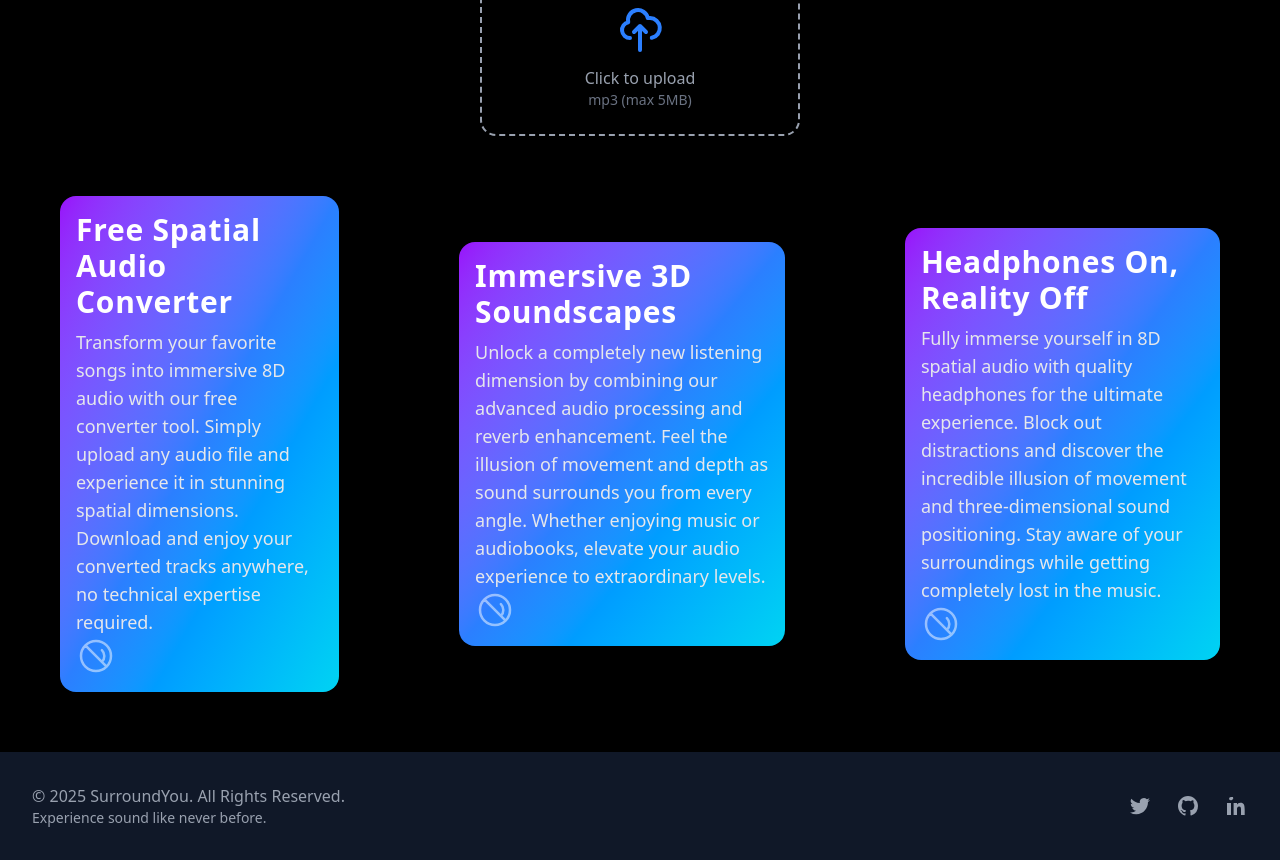
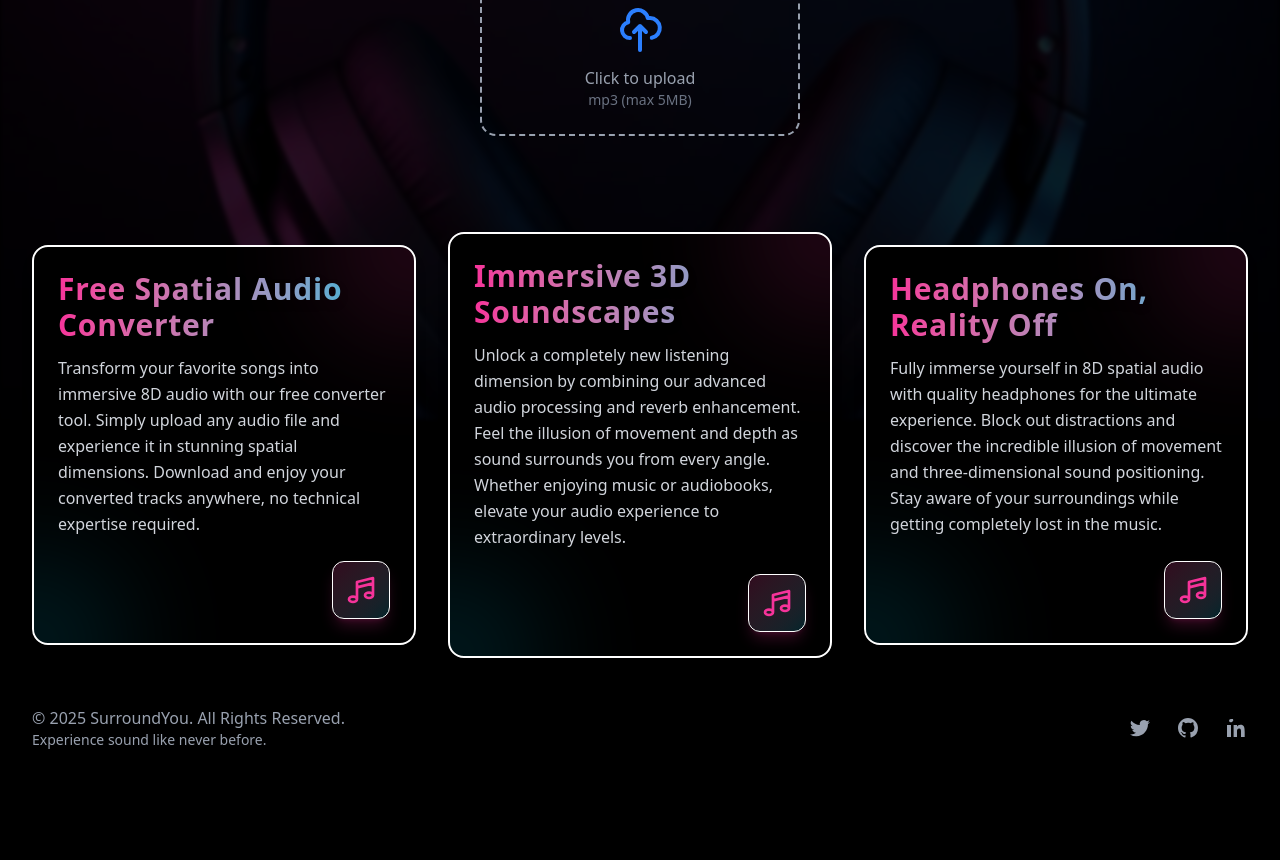
Before and after one commit to itxadii/SurroundYou, a React (Vite) app: page / in a window 1280 px wide. Shown: the part 380-1240 px from the top of the page. After the commit the page ends 1162 px from the top, so only its background shows below. Built offline with nearby package versions, Linux system fonts and the light colour scheme; no server answers; what aws-amplify would draw is missing.

Commit message:
Improved UI/Ux

```diff
--- a/components/Card.jsx
+++ b/components/Card.jsx
@@ -2,46 +2,50 @@ import React from 'react'
 
 const Card = ({ title, description, icon: Icon }) => {
   return (
-    <div className='
-      p-4 m-15
-      flex-col justify-between items-center
-      bg-gradient-to-br from-purple-600 via-blue-500 to-cyan-400
-      rounded-2xl
-      shadow-lg
-      transform hover:scale-105 hover:shadow-2xl
-      transition-all duration-100 ease-in-out
-      cursor-pointer
-    '>
+    <div className='group relative p-6 m-4 flex flex-col justify-between min-h-[320px] max-w-sm bg-black rounded-2xl shadow-lg hover:shadow-pink-500/50 transform hover:scale-105 transition-all duration-300 ease-out cursor-pointer overflow-hidden border-2 border-white hover:border-pink-500'>
+
+      {/* Animated gradient overlay */}
+      <div className='absolute inset-0 bg-gradient-to-br from-pink-500/10 via-purple-500/10 to-cyan-500/10 opacity-0 group-hover:opacity-100 transition-opacity duration-500'></div>
+
+      {/* Glowing orbs */}
+      <div className='absolute -top-20 -right-20 w-40 h-40 bg-pink-500 rounded-full blur-3xl opacity-20 group-hover:opacity-40 transition-opacity duration-500'></div>
+      <div className='absolute -bottom-20 -left-20 w-40 h-40 bg-cyan-500 rounded-full blur-3xl opacity-20 group-hover:opacity-40 transition-opacity duration-500'></div>
+
+      {/* Content container */}
+      <div className='relative z-10 flex flex-col justify-between h-full'>
+
         {/* Card Content */}
-      <div>
-        <h1 className='text-3xl font-bold text-white tracking-wide'>
+        <div className='space-y-3 flex-grow'>
+          <h1 className='text-2xl md:text-3xl font-bold text-transparent bg-clip-text bg-gradient-to-r from-pink-500 to-cyan-500 tracking-wide drop-shadow-lg'>
             {title}
           </h1>
-        <p className='mt-2 text-lg text-gray-200'>
+          <p className='text-sm md:text-base text-gray-300 leading-relaxed'>
             {description}
           </p>
         </div>
 
         {/* Decorative Icon */}
-      <div className='self-end'>
+        <div className='flex justify-end mt-6'>
+          <div className='p-3 bg-gradient-to-br from-pink-500/20 to-cyan-500/20 backdrop-blur-md rounded-xl border border-white group-hover:border-white group-hover:scale-110 group-hover:rotate-12 transition-all duration-300 shadow-lg shadow-pink-500/20'>
             {Icon ? (
               Icon
             ) : (
               <svg
-            className="w-10 h-10 text-white/50"
+                className="w-8 h-8 text-pink-500"
                 fill="none"
                 stroke="currentColor"
                 viewBox="0 0 24 24"
-            xmlns="http://www.w3.org/2000/svg"
               >
                 <path
                   strokeLinecap="round"
                   strokeLinejoin="round"
-              strokeWidth="1.5"
-              d="M15.536 8.464a5 5 0 010 7.072m2.828-9.9a9 9 0 010 12.728M5.636 5.636a9 9 0 0112.728 0M18.364 18.364A9 9 0 015.636 5.636m12.728 12.728L5.636 5.636"
+                  strokeWidth="2"
+                  d="M9 19V6l12-3v13M9 19c0 1.105-1.343 2-3 2s-3-.895-3-2 1.343-2 3-2 3 .895 3 2zm12-3c0 1.105-1.343 2-3 2s-3-.895-3-2 1.343-2 3-2 3 .895 3 2zM9 10l12-3"
                 />
               </svg>
             )}
+          </div>
+        </div>
       </div>
     </div>
   )
--- a/components/Footer.jsx
+++ b/components/Footer.jsx
@@ -2,7 +2,7 @@ import React from 'react'
 
 const Footer = () => {
     return (
-        <footer className="bg-gray-900 text-gray-400 py-8 w-full">
+        <footer className="bg-black text-gray-400 py-8 w-full">
         <div className="max-w-7xl mx-auto px-4 sm:px-6 lg:px-8 w-full">
             <div className="flex flex-col md:flex-row justify-between items-center">
             {/* Copyright Info */}
--- a/components/Upload.jsx
+++ b/components/Upload.jsx
@@ -138,21 +138,23 @@ const Upload = () => {
                     )}
                     {processingStatus && <p className="mt-3 text-blue-300 font-mono text-3v12 italic text-center">{processingStatus}</p>}
                     {error && <p className="mt-3 text-red-500 font-mono text-sm italic">{error}</p>}
-                    {downloadUrl && (
-                        <a href={downloadUrl} download className="mt-4 px-4 py-2 bg-gradient-to-r from-blue-500 to-purple-600 text-white font-bold rounded-lg hover:bg-blue-100">
+                </div>
+                <input id="fileInput" type="file" accept=".mp3" className="hidden" onChange={handleFileChange} />
+            </label>
+            {downloadUrl && (
+                <div className='mt-6'>
+                        <a href={downloadUrl} download className="mt-6 px-4 py-2 bg-gradient-to-r from-blue-500 to-purple-600 text-white font-bold rounded-lg hover:bg-blue-100">
                            <span className="bg-white bg-clip-text text-transparent font-serif">
                            Download
                            </span>
                         </a>
+                </div>
                     )}
-                    {selectedFile && !processingStatus && (
+            {selectedFile && !processingStatus && (
                  <button onClick={handleProcessClick} className="mt-6 px-6 py-3 bg-gradient-to-r from-blue-500 to-purple-600 text-white font-semibold rounded-lg shadow-md hover:scale-105 transition-transform">
                     Convert to 8D
                 </button>
             )}
-                </div>
-                <input id="fileInput" type="file" accept=".mp3" className="hidden" onChange={handleFileChange} />
-            </label>
         </div>
     );
 };
--- a/src/App.jsx
+++ b/src/App.jsx
@@ -3,13 +3,21 @@ import Navbar from '../components/Navbar'
 import Upload from '../components/Upload'
 import Card from '../components/Card'
 import Footer from '../components/Footer'
+import headphonesImg from './assets/headphones.JPG'
 
 const App = () => {
   return (
     <div>
+      <div
+       className='fixed inset-0 z-[-1] opacity-15 bg-center bg-cover bg-no-repeat' // Changed z-0 to z-[-1]
+        style={{
+        backgroundImage: `url(${headphonesImg})`,
+        filter: 'blur(2px)'
+      }}
+      ></div>
       <Navbar />
       <Upload />
-      <div className='flex flex-col md:flex-row justify-center items-center'>
+      <div className='flex flex-col md:flex-row justify-center items-center mt-20'>
         <Card
           title="Free Spatial Audio Converter"
           description="Transform your favorite songs into immersive 8D audio with our free converter tool. Simply upload any audio file and experience it in stunning spatial dimensions. Download and enjoy your converted tracks anywhere, no technical expertise required."
```
Also changed, not shown: src/assets/headphones.JPG (added). Lines whose indentation alone changed are shown as unchanged.
